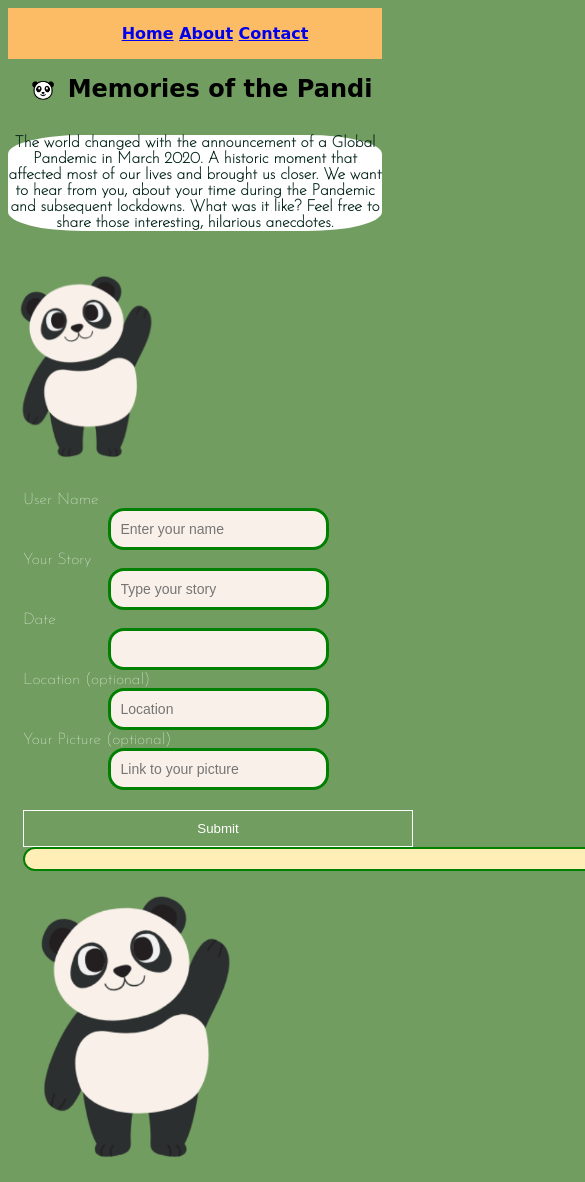
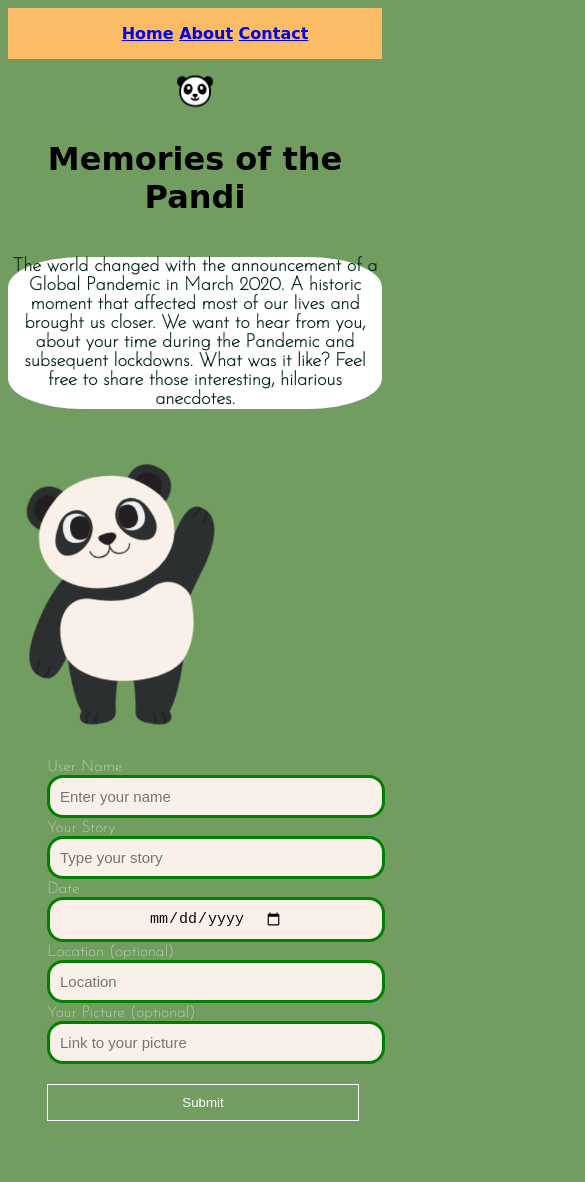
Before and after one commit to Lima7048/Memories-of-the-Pandi, a website built with Vite: page client/index.html in a window 390 px wide. Shown: the top 1182 px of the page, 585 px wide, since content can reach past the window. Built offline with nearby package versions, Linux system fonts and the light colour scheme; files whose address does not match are found by name; a web font is replaced by a local one.

Commit message:
day4-abel

```diff
--- a/client/index.html
+++ b/client/index.html
@@ -32,7 +32,7 @@
     </h3>
 
     <div id="main-screen">
-      <div>
+      <div class="first-pandi-image">
         <img class="panid-img" src="pandi.png">
       </div>
       <div id="form-container">
@@ -43,7 +43,7 @@
           <label>
             Your Story
             <input type="text" name="message" placeholder="Type your story" required /></label>
-          <label> Date <input type="number" name="date" required /></label>
+          <label> Date <input type="date" name="date" required /></label>
           <label>
             Location (optional)
             <input type="text" name="location" placeholder="Location" /></label>
@@ -52,13 +52,14 @@
             <input type="text" name="picture" placeholder="Link to your picture" /></label>
           <button type="submit">Submit</button>
         </form>
+        </div>
+
+        <div class="secon-pandi-image">
+          <img class="panid-img" src="./pandi.png">
+        </div>
+        </div>
         <div id="existingMemories">
           <h3>See what other people remember</h3>
-        </div>
-
-
-        <div>
-          <img src="./pandi.png">
         </div>
 
         <a id="About">
--- a/client/main.js
+++ b/client/main.js
@@ -25,7 +25,7 @@ form.addEventListener("submit", async (event) => {
 async function fetchMemoriesList() {
   const memoriesList = await fetch(`${baseURL}/memories`);
   let result = await memoriesList.json();
-  return result;
+  return result.reverse();
 }
 fetchMemoriesList();
 
@@ -34,6 +34,8 @@ async function displayMemories() {
   existingData.innerHTML = "";
   memories.forEach((item) => {
     let memoryContainer = document.createElement("div");
+    let picture = document.createElement("img")
+
     memoryContainer.classList.add("story");
     memoryContainer.innerHTML = `Username: ${item.username} message: ${item.message} date: ${item.date} location: ${item.location} picture: ${item.picture}`;
     existingData.appendChild(memoryContainer);
--- a/client/style.css
+++ b/client/style.css
@@ -12,7 +12,7 @@ body {
 #main-screen {
   display: grid;
   width: 100vw;
-  grid-template-columns: 1fr 1fr 1fr;
+  grid-template-columns: 1fr 2fr 1fr;
   gap: 1rem;
 }
 #memoryLog {
@@ -86,6 +86,7 @@ h3 {
   display: flex;
   flex-direction: column;
   margin: 30px;
+  position: relative;
 }
 
 input {
@@ -93,7 +94,7 @@ input {
   padding: 10px;
   outline: 0;
   border: 1px solid #fff;
-  color: #fff;
+  color: #0c0b0b;
   background: transparent;
   font-size: 15px;
 
@@ -118,6 +119,9 @@ input {
   width: 50%;
   border: 3px solid green;
   padding: 10px;
+}
+.second-pandi-image{
+  display: inline;
 }
 
 img {
@@ -147,44 +151,7 @@ label {
   overflow: auto;
 }
 
-@media (max-width: 768px) {
-  .logo {
-    width: 30px;
-    height: 30px;
-    padding-left: 10px;
-    padding-right: 10px;
-  }
-  #main-screen {
-    display: flex;
-    flex-direction: column;
-    gap: 1rem;
-  }
-  .panid-img {
-    width: 150px;
-    height: auto;
-  }
 
-  h1 {
-    font-size: 1.5rem;
-  }
-
-  h3 {
-    font-size: 1rem;
-  }
-
-  #form-container {
-    width: 100%;
-    margin: 15px;
-  }
-
-  #existingMemories {
-    width: 90%;
-  }
-
-  input {
-    font-size: 14px;
-  }
-}
 
 #existingMemories {
   border-radius: 1rem;
@@ -225,7 +192,41 @@ label {
   flex-direction: column;
 }
 
-/* @media (max-width: 768px) {
+@media only screen and (max-width: 768px) {
+  /* Adjust styles for smaller screens */
+
+  .top-container {
+    flex-direction: column;
+  }
+
+  #main-screen {
+    grid-template-columns: 1fr;
+  }
+
+  #existingMemories {
+    width: 80vw;
+    margin-left: 10%;
+  }
+
+  #form-container {
+    width: 80%;
+    margin: 10px auto;
+  }
+
+  input {
+    width: 100%;
+  }
+
   .story {
+    width: 100%;
   }
-} */
+
+  .logo {
+    padding-left: 10px;
+    padding-right: 10px;
+  }
+
+  .footer {
+    font-size: 12px;
+  }
+}
```
Also changed, not shown: server/seed.js (+8 -8 lines), 1 other file.
